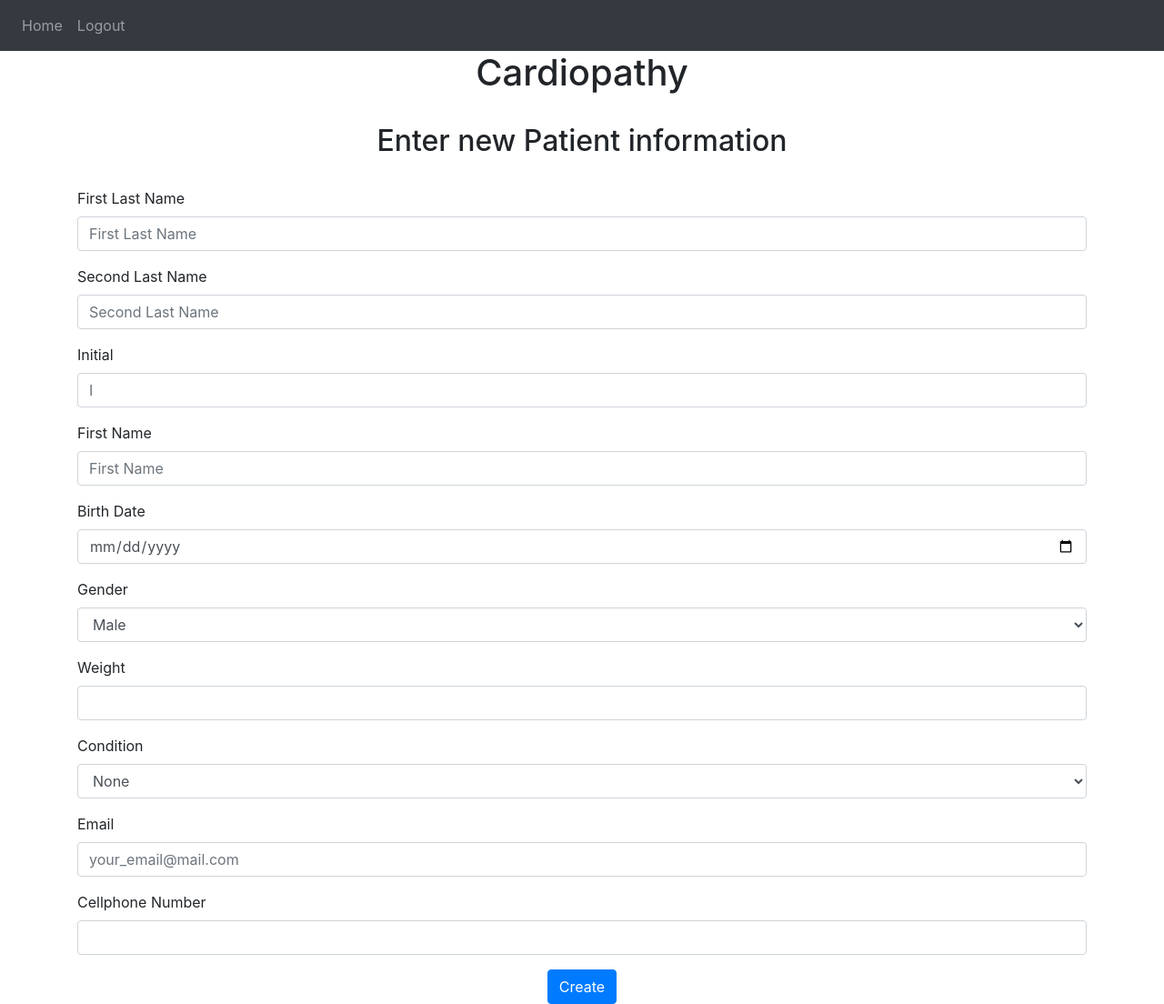
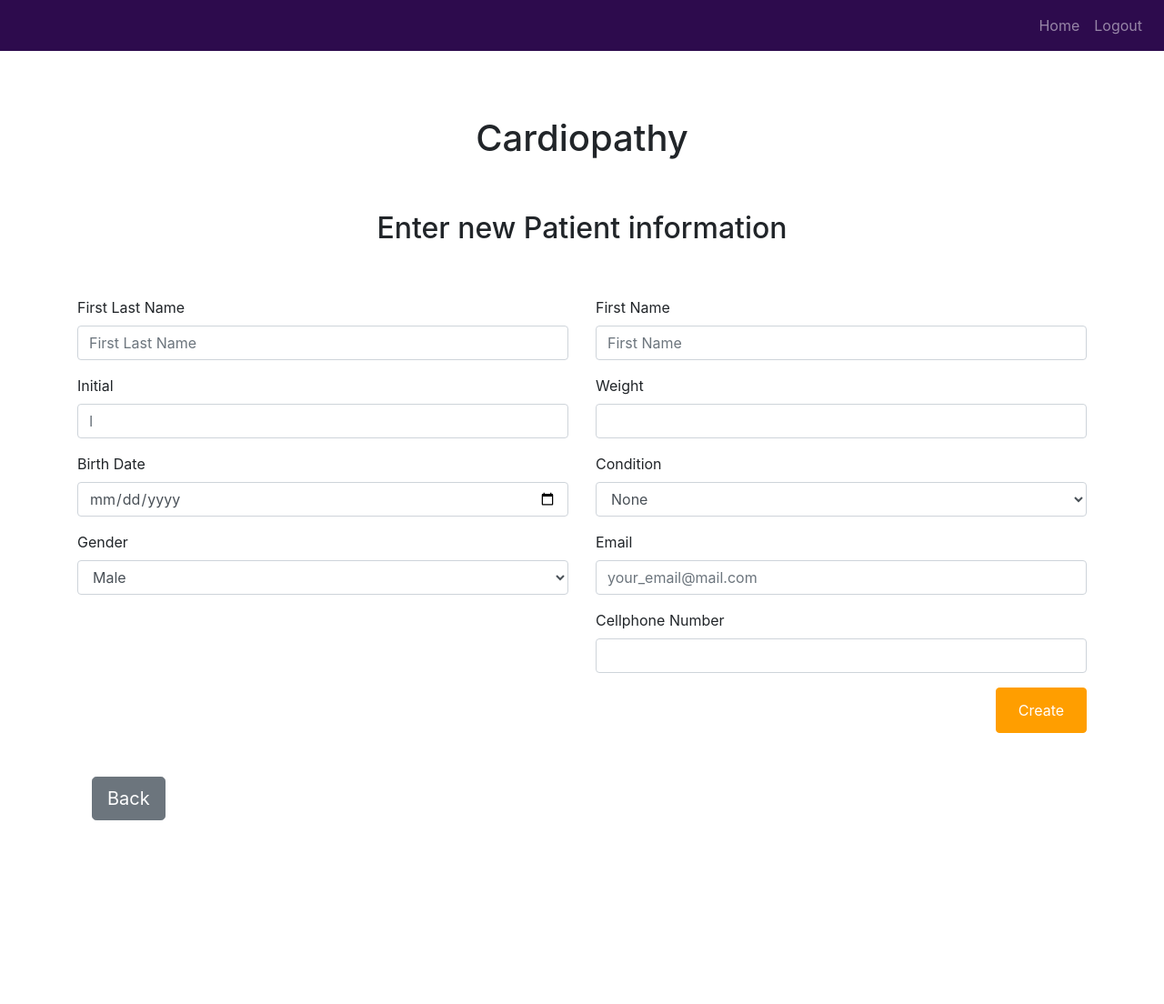
Before and after one commit to christian12305/TESINA-Web-Project, a Flask app: page /create in a window 1280 px wide. Shown: the whole page at 91% size. After the commit the page ends 902 px from the top, so only its background shows below. Run offline with Flask 3, Linux system fonts and the light colour scheme; the visitor is signed in with stand-in values (Sample User, id 1); some libraries are stand-ins or nearby versions.

Commit message:
Added back button and styling

```diff
--- /dev/null
+++ b/website/static/css/base.css
@@ -0,0 +1,26 @@
+/* Custom styles for the navbar */
+.navbar {
+    background-color: #240046f4 !important; /* Change the navbar background color */
+}
+
+/* Custom styles for the links in the navbar */
+.navbar-nav .nav-link {
+    color: #fff;
+}
+
+.navbar-nav .nav-link:hover {
+    color: #000000;
+}
+
+.custom-btn {
+    background-color: #FF9E00;
+    border-color: #FF9E00;
+    color: #fff;
+    width: 300px;
+    height: 100px;
+}
+
+.custom-btn:hover {
+    background-color: #FF7E00;
+    border-color: #FF7E00;
+}
--- /dev/null
+++ b/website/static/css/login_signup.css
@@ -0,0 +1,12 @@
+.access-btn {
+    background-color: #FF9E00;
+    border-color: #FF9E00;
+    color: #fff;
+    height: 50px;
+    width: 100px;
+}
+
+.access-btn:hover {
+    background-color: #FF7E00;
+    border-color: #FF7E00;
+}
--- a/website/templates/base.html
+++ b/website/templates/base.html
@@ -14,13 +14,21 @@
       href="https://stackpath.bootstrapcdn.com/font-awesome/4.7.0/css/font-awesome.min.css"
       crossorigin="anonymous"
     />
+    <link
+    rel="stylesheet"
+    href="../static/css/base.css"
+    />
+    <link
+    rel="stylesheet"
+    href="../static/css/main_buttons.css"
+    />
 
     <title>{% block title %}TESINA{% endblock %}</title>
   </head>
   <body>
-    <nav class="navbar navbar-expand-lg navbar-dark bg-dark">
+    <nav class="navbar navbar-expand-lg navbar-dark">
       <button
-        class="navbar-toggler"
+        class="navbar-toggler ml-auto"
         type="button"
         data-toggle="collapse"
         data-target="#navbar"
@@ -28,13 +36,13 @@
         <span class="navbar-toggler-icon"></span>
       </button>
       <div class="collapse navbar-collapse" id="navbar">
-        <div class="navbar-nav">
+        <div class="navbar-nav ml-auto">
           {% if session.loggedin %}
-          <a class="nav-item nav-link" id="home" href="/">Home</a>
-          <a class="nav-item nav-link" id="logout" href="/logout">Logout</a>
+          <a class="nav-item nav-link ml-auto" id="home" href="/">Home</a>
+          <a class="nav-item nav-link ml-auto" id="logout" href="/logout">Logout</a>
           {% else %}
-          <a class="nav-item nav-link" id="login" href="/login">Login</a>
-          <a class="nav-item nav-link" id="signUp" href="/sign-up">Sign Up</a>
+          <a class="nav-item nav-link ml-auto" id="login" href="/login">Login</a>
+          <a class="nav-item nav-link ml-auto" id="signUp" href="/sign-up">Sign Up</a>
           {% endif %}
         </div>
       </div>
@@ -63,11 +71,16 @@
     {% endfor %}
     {% endif %}
     {% endwith %}
-
-    <h1 align="center">Cardiopathy</h1>
     <br />
 
-    <div class="container">{% block content %} {% endblock %}</div>
+    <div class="container">
+      <br/>
+      <br/>
+      <h1 align="center">Cardiopathy</h1>
+      <br/>
+      <br/>
+      {% block content %} {% endblock %}
+    </div>
 
     <script
       src="https://code.jquery.com/jquery-3.2.1.slim.min.js"
--- a/website/templates/create_patient.html
+++ b/website/templates/create_patient.html
@@ -2,10 +2,17 @@
 {% block title%}Create Patient{% endblock %}
 
 {%block content%}
+<link
+rel="stylesheet"
+href="../static/css/login_signup.css"
+/>
     <h2 align="center">Enter new Patient information</h2>
     </br>
-
+    </br>
     <form method="POST" class="form-horizontal">
+        <div class="row">
+            <div class="col-md-6">
+                <!-- First Column of Inputs -->
                 <div class="form-group">
                     <label for="firstLastName">First Last Name</label>
                     <input
@@ -17,17 +24,6 @@
                     >
                 </div>
                 <div class="form-group">
-            <label for="secondLastName">Second Last Name</label>
-            <input
-                type="text"
-                class="form-control"
-                id="secondLastName"
-                name="secondLastName"
-                placeholder="Second Last Name"
-            >
-        </div>
-
-        <div class="form-group">
                     <label for="initial">Initial</label>
                     <input
                         type="text"
@@ -37,18 +33,6 @@
                         placeholder="I"
                     >
                 </div>
-
-        <div class="form-group">
-            <label for="firstName">First Name</label>
-            <input
-                type="text"
-                class="form-control"
-                id="firstName"
-                name="firstName"
-                placeholder="First Name"
-            >
-        </div>
-
                 <div class="form-group">
                     <label for="birthDate">Birth Date</label>
                     <input
@@ -60,7 +44,6 @@
                         max="2023-10-31"
                     >
                 </div>
-
                 <div class="form-group">
                     <label for="gender">Gender</label>
                     <select
@@ -72,7 +55,19 @@
                         <option value="0">Female</option>
                     </select>
                 </div>
-
+            </div>
+            <div class="col-md-6">
+                <!-- Second Column of Inputs -->
+                <div class="form-group">
+                    <label for="firstName">First Name</label>
+                    <input
+                        type="text"
+                        class="form-control"
+                        id="firstName"
+                        name="firstName"
+                        placeholder="First Name"
+                    >
+                </div>
                 <div class="form-group">
                     <label for="weight">Weight</label>
                     <input
@@ -82,7 +77,6 @@
                         name="weight"
                     >
                 </div>
-
                 <div class="form-group">
                     <label for="condition">Condition</label>
                     <select
@@ -95,7 +89,6 @@
                         <option value="asthma">Asthma</option>
                     </select>
                 </div>
-
                 <div class="form-group">
                     <label for="email">Email</label>
                     <input
@@ -106,7 +99,6 @@
                         placeholder="your_email@mail.com"
                     >
                 </div>
-
                 <div class="form-group">
                     <label for="cel">Cellphone Number</label>
                     <input
@@ -116,9 +108,19 @@
                         name="cel"
                     >
                 </div>
+            </div>
+        </div>
 
-        <div align="center">
-            <button type="submit" class="btn btn-primary">Create</button>
+        <div class="text-right">
+            <button type="submit" class="btn btn-primary access-btn">Create</button>
         </div>
+
+    </br>
+    </br>
+    <div class="ml-3 mb-3">
+        <a href="javascript:history.back()" class="btn btn-lg btn-secondary">Back</a>
+    </div>
+
     </form>
+
 {%endblock%}
--- a/website/templates/main.html
+++ b/website/templates/main.html
@@ -2,16 +2,18 @@
 {% block title %}Main Page{% endblock %}
 
 {%block content%}
+<div>
     <div class="text-center">
         <a href="{{url_for('auth.login')}}">
-      <button type="button" class="btn btn-primary btn-lg">Log In</button>
+      <button type="button" class="btn btn-primary btn-lg custom-btn">Log In</button>
         </a>
 
     </div>
     <br />
     <div class="text-center">
         <a href="{{url_for('auth.sign_up')}}">
-        <button type="button" class="btn btn-primary btn-lg">Sign Up</button>
+        <button type="button" class="btn btn-primary btn-lg custom-btn">Sign Up</button>
         </a>
     </div>
+</div>
 {%endblock%}
```
Also changed, not shown: website/static/css/patient_record.css (added, +10 -0 lines), website/static/css/search_patient.css (added, +10 -0 lines), website/templates/home.html (+8 -5 lines), website/templates/login.html (+23 -6 lines), website/templates/patient_record.html (+16 -6 lines), website/templates/search_patient.html (+16 -3 lines), website/templates/sign_up.html (+19 -3 lines). Lines whose indentation alone changed are shown as unchanged.
